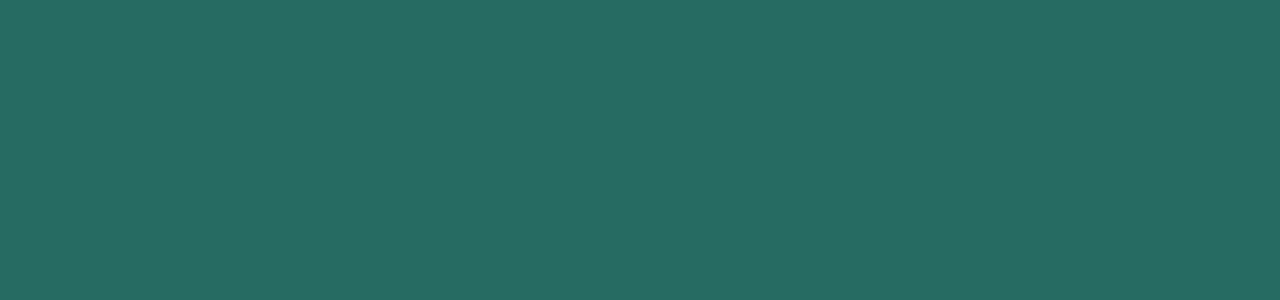
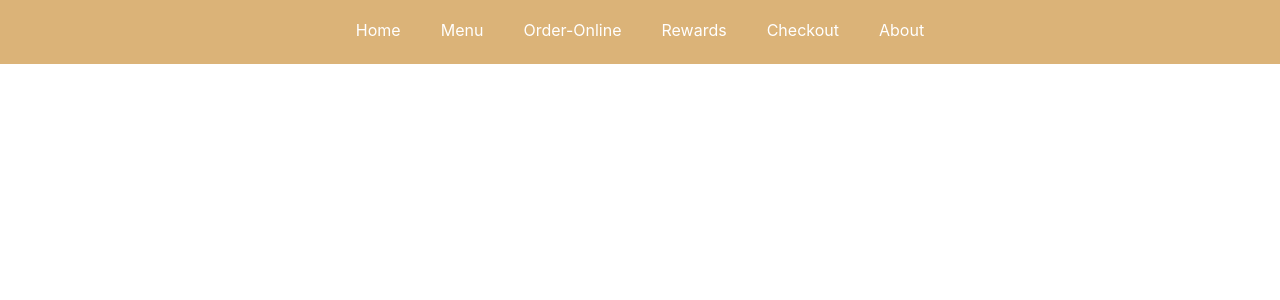
Before and after one commit to PrestonJayHil/steak_n_eggs, a React (Vite) app in the folder client/: page / in a window 1280 px wide. Shown: the top 300 px of the page. Built offline with nearby package versions, Linux system fonts and the light colour scheme.

Commit message:
navigation bar v1

```diff
--- a/client/src/views/Home.css
+++ b/client/src/views/Home.css
@@ -1,42 +1,42 @@
-.Home {
+.Home-header
+{
+  background-color: #dbb378;
+  min-height: 200hv;
+  display: block;
   text-align: center;
+  font-size: 15px;
+  color: rgb(241, 232, 232);
+  border-bottom: 4px solid transparent;
+  padding: 20px 20px;
+  text-decoration: none;
+  width: 100;
 }
 
-.Home-logo {
-  height: 40vmin;
-  pointer-events: none;
+
+.Home-header a
+{
+  float: center;
+  color: #ffffff;
+  text-align: center;
+  padding: 20px 20px;
+  text-decoration: none;
+  font-size: 16px;
 }
 
-@media (prefers-reduced-motion: no-preference) {
-  .Home-logo {
-    animation: Home-logo-spin infinite 20s linear;
-  }
+.Home-header a:hover
+{
+  background-color: rgb(204, 154, 15);
+  color: rgb(255, 255, 255);
+  border-radius: 15px;
+
 }
 
-.Home-header {
-  background-color: #266b62;
-  min-height: 100vh;
-  display: flex;
-  flex-direction: column;
-  align-items: center;
-  justify-content: center;
-  font-size: calc(10px + 2vmin);
-  color: grey;
+.Home-header > a {
+  position: relative;
+  color: hsl(0, 0%, 100%);
+  text-decoration: none;
 }
 
-.Home-link {
-  color: #61dafb;
+.Home-header > a:hover {
+  color: rgb(248, 246, 246);
 }
-
-@keyframes Home-logo-spin {
-  from {
-    transform: rotate(0deg);
-  }
-  to {
-    transform: rotate(360deg);
-  }
-}
-
-button {
-  font-size: calc(10px + 2vmin);
-}
--- a/client/src/views/Home.jsx
+++ b/client/src/views/Home.jsx
@@ -1,5 +1,5 @@
 import React, { useState } from 'react'
-import logo from '../assets/svg/logo.svg'
+// import logo from '../assets/svg/logo.svg'
 import './Home.css'
 
 function Home() {
@@ -8,32 +8,12 @@ function Home() {
   return (
     <div className="Home">
       <header className="Home-header">
-
-        <p></p>
-        <p>
-
-        </p>
-        <p>
-           <code></code>
-        </p>
-        <p>
-          <a
-            className="Home-link"
-
-
-          >
-
-          </a>
-          {}
-          <a
-            className="Home-link"
-
-
-
-          >
-
-          </a>
-        </p>
+      <a href="home" class="active">Home</a>
+      <a href="menu" class="active">Menu</a>
+      <a href="order-online" class="active">Order-Online</a>
+      <a href="rewards" class="active">Rewards</a>
+      <a href="checkout" class="active">Checkout</a>
+      <a href="About" class="active">About</a>
       </header>
     </div>
   )
```
